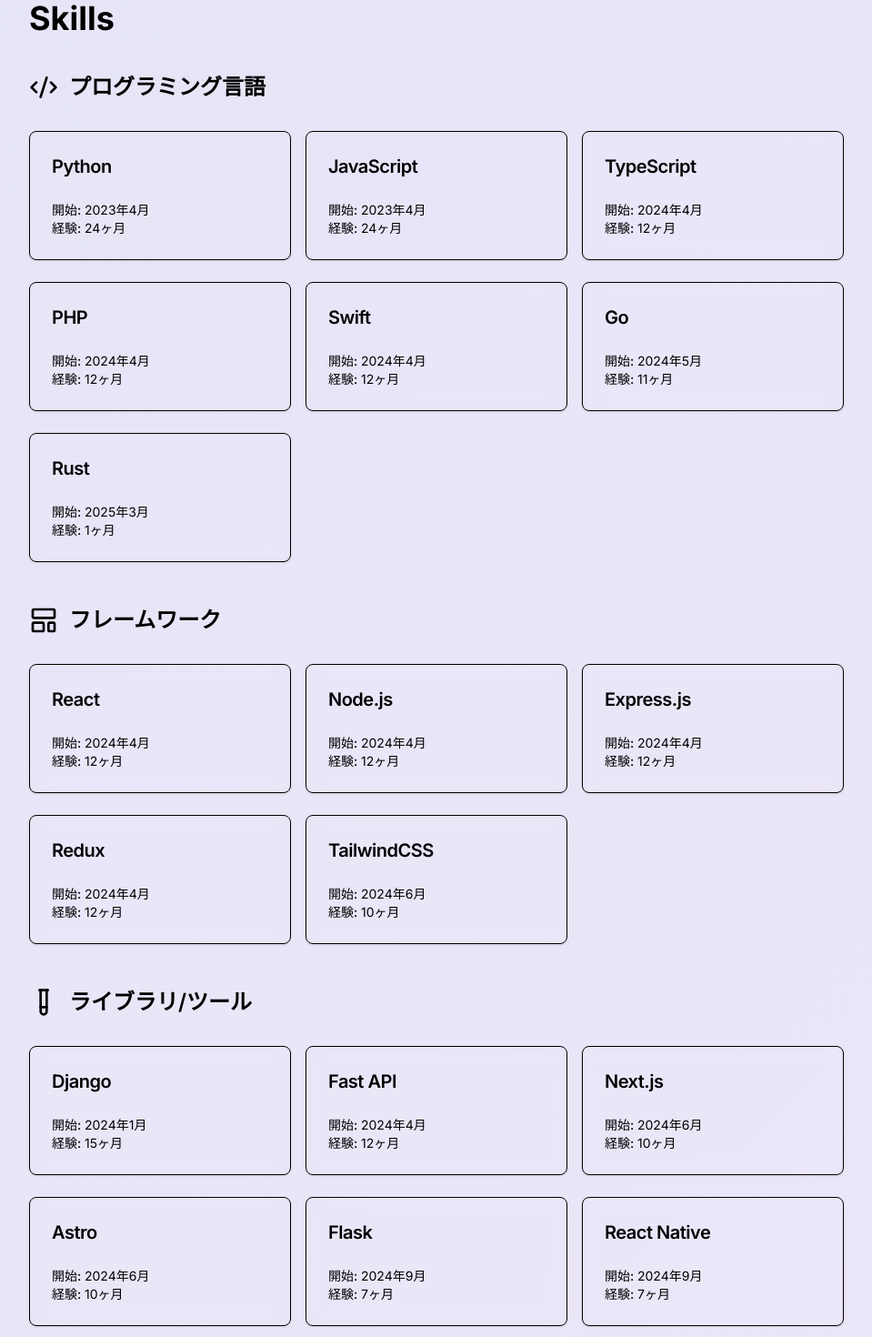
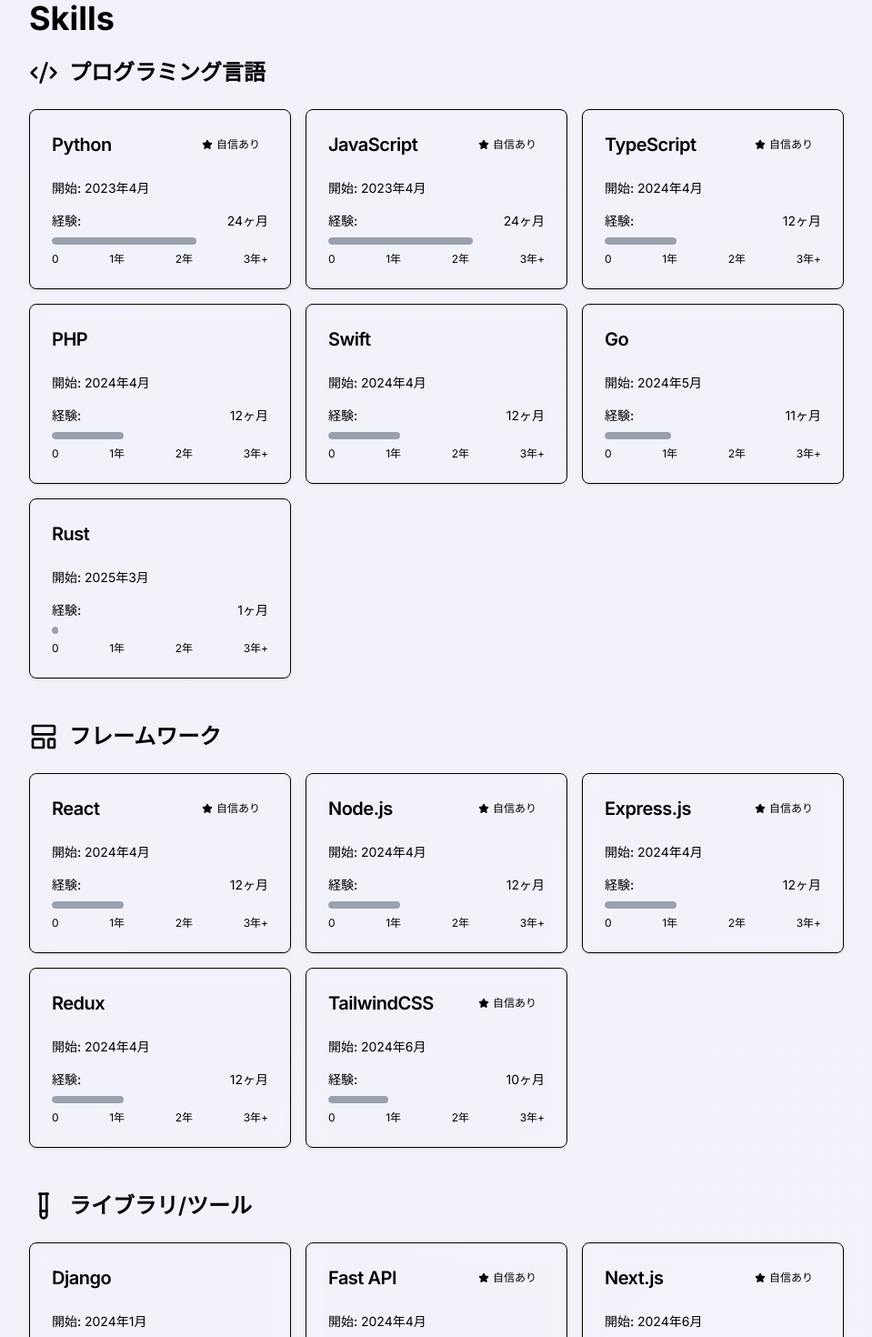
Before and after one commit to lvncer/portfolio, a Next.js app: page /skills in a window 1280 px wide. Shown: the part 160-1630 px from the top of the page at 91% size, without its empty margins (160-1119 px from the left). Built offline with nearby package versions, Linux system fonts and the light colour scheme.

Commit message:
資格ページに「LiveFx」プロジェクトの詳細を追加し、スキルページに自信ありフラグを追加。CSSのグラデーション背景の透明度を調整し、ナビゲーションバーのスタイルを改善。不要な経験ページを削除。

```diff
--- a/app/certifications/page.tsx
+++ b/app/certifications/page.tsx
@@ -4,6 +4,8 @@ import { motion } from "framer-motion";
 import { Card, CardContent, CardHeader, CardTitle } from "@/components/ui/card";
 import { Badge } from "@/components/ui/badge";
 import Link from "next/link";
+import { Button } from "@/components/ui/button";
+import { ExternalLink } from "lucide-react";
 
 const certifications = [
   {
@@ -35,23 +37,23 @@ const certifications = [
 const experiences = [
   {
     id: "livefx",
-    title: "スマホ向けインタラクティブシステム LiveFx",
+    title: "LiveFx",
     company: "SIW実行委員会",
     period: "2025",
     post: "プロジェクトマネージャー、フロントエンドエンジニア",
     description:
-      "入学式で、観客のスマホでカラフルなアニメーションなどを行いました。3000台以上のスマホの同期と、リアルタイムでのデータのやり取りを行うための工夫にこだわりました。",
+      "専門学校のグループの入学式イベントで、演者側の MIDI コントローラーによる画面演出の操作を、リアルタイムに観客のスマートフォンへ視覚効果として同期表示させました。",
     skills: [
       "React",
       "TypeScript",
       "WebSocket",
-      "Docker",
       "k8s",
-      "Node.js",
+      "Express",
       "AWS",
       "Prometheus",
       "Grafana",
     ],
+    url: "https://zenn.dev/tkszenn/articles/2e73439f678488",
   },
   {
     id: "autonomous-driving",
@@ -124,15 +126,7 @@ export default function Certifications() {
                     animate={{ opacity: 1, y: 0 }}
                     transition={{ delay: index * 0.1 }}
                   >
-                    <Link
-                      href={`
-                        ${
-                          exp.id === "livefx"
-                            ? "/experiences/livefx"
-                            : "/certifications"
-                        }`}
-                    >
-                      <Card className="transition-all duration-200 hover:shadow-lg hover:scale-[1.02]">
+                    <Card className="transition-all duration-200">
                       <CardHeader>
                         <CardTitle className="flex justify-between items-center">
                           <span>{exp.title}</span>
@@ -156,9 +150,25 @@ export default function Certifications() {
                             </Badge>
                           ))}
                         </div>
+                        {exp.url && (
+                          <>
+                            <div className="mt-4" />
+                            <div className="flex gap-4">
+                              <Button asChild variant="outline" size="sm">
+                                <Link
+                                  href={exp.url}
+                                  target="_blank"
+                                  rel="noopener noreferrer"
+                                >
+                                  <ExternalLink className="w-4 h-4 mr-2" />
+                                  詳細を見る
+                                </Link>
+                              </Button>
+                            </div>
+                          </>
+                        )}
                       </CardContent>
                     </Card>
-                    </Link>
                   </motion.div>
                 ))}
               </div>
--- a/app/experiences/layout.tsx
+++ /dev/null
@@ -1,25 +0,0 @@
-import Link from "next/link";
-import { ArrowLeft } from "lucide-react";
-
-export default function ExperienceLayout({
-  children,
-}: {
-  children: React.ReactNode;
-}) {
-  return (
-    <div className="min-h-screen pt-16">
-      <div className="container mx-auto px-4 py-24">
-        <div className="max-w-4xl mx-auto">
-          <Link
-            href="/certifications"
-            className="inline-flex items-center text-sm mb-8 hover:text-primary"
-          >
-            <ArrowLeft className="w-4 h-4 -mt-0.5 mr-3" />
-            Experienceページに戻る
-          </Link>
-          {children}
-        </div>
-      </div>
-    </div>
-  );
-}
--- a/app/experiences/livefx/page.tsx
+++ /dev/null
@@ -1,120 +0,0 @@
-"use client";
-
-import { motion } from "framer-motion";
-import { Card, CardContent, CardHeader, CardTitle } from "@/components/ui/card";
-import { Badge } from "@/components/ui/badge";
-import Image from "next/image";
-import { AlertCircle } from "lucide-react";
-
-type ProjectImage = {
-  url: string;
-  alt: string;
-  caption: string;
-};
-
-const experience = {
-  title: "スマホ向けインタラクティブシステム LiveFx",
-  company: "SIW実行委員会",
-  period: "2025",
-  post: "プロジェクトマネージャー、フロントエンドエンジニア",
-  description:
-    "入学式で、観客のスマホでカラフルなアニメーションなどを行いました。3000台以上のスマホの同期と、リアルタイムでのデータのやり取りを行うための工夫にこだわりました。",
-  skills: [
-    "React",
-    "TypeScript",
-    "WebSocket",
-    "Docker",
-    "k8s",
-    "Node.js",
-    "AWS",
-    "Prometheus",
-    "Grafana",
-  ],
-  images: [] as ProjectImage[],
-  // images: [
-  //   {
-  //     url: "/livefx/overview.png",
-  //     alt: "LiveFxシステム概要",
-  //     caption: "システム全体のアーキテクチャ図",
-  //   } as ProjectImage,
-  //   {
-  //     url: "/livefx/monitoring.png",
-  //     alt: "モニタリングダッシュボード",
-  //     caption: "Grafanaを用いたリアルタイムモニタリング",
-  //   } as ProjectImage,
-  //   {
-  //     url: "/livefx/frontend.png",
-  //     alt: "フロントエンド画面",
-  //     caption: "観客のスマートフォンに表示される画面",
-  //   } as ProjectImage,
-  // ],
-};
-
-export default function LiveFxDetail() {
-  return (
-    <motion.div
-      initial={{ opacity: 0, y: 20 }}
-      animate={{ opacity: 1, y: 0 }}
-      transition={{ duration: 0.5 }}
-    >
-      <Card>
-        <CardHeader>
-          <CardTitle className="flex justify-between items-center">
-            <span>{experience.title}</span>
-            <Badge variant="secondary">{experience.period}</Badge>
-          </CardTitle>
-        </CardHeader>
-        <CardContent>
-          <div className="space-y-8">
-            <div>
-              <p className="text-sm font-medium mb-1">
-                運営: {experience.company}
-              </p>
-              <p className="text-sm font-medium mb-3">
-                担当: {experience.post}
-              </p>
-              <p className="text-sm text-muted-foreground">
-                {experience.description}
-              </p>
-            </div>
-
-            <div className="flex flex-wrap gap-2">
-              {experience.skills.map((skill) => (
-                <Badge key={skill} variant="outline">
-                  {skill}
-                </Badge>
-              ))}
-            </div>
-
-            {experience.images.length > 0 ? (
-              <div className="grid grid-cols-1 md:grid-cols-2 lg:grid-cols-3 gap-6">
-                {experience.images.map((image, index) => (
-                  <div key={index} className="space-y-2">
-                    <div className="relative aspect-video overflow-hidden rounded-lg border bg-muted">
-                      <Image
-                        src={image.url}
-                        alt={image.alt}
-                        fill
-                        className="object-cover"
-                      />
-                    </div>
-                    <p className="text-sm text-muted-foreground text-center">
-                      {image.caption}
-                    </p>
-                  </div>
-                ))}
-              </div>
-            ) : (
-              <div className="flex items-center gap-2 p-4 rounded-lg bg-muted">
-                <AlertCircle className="h-5 w-5 text-muted-foreground" />
-                <p className="text-sm text-muted-foreground">
-                  プロジェクトの画像は現在準備中です。公開をお待ちください。
-                </p>
-              </div>
-            )}
-          </div>
-        </CardContent>
-      </Card>
-    </motion.div>
-  );
-}
--- a/app/globals.css
+++ b/app/globals.css
@@ -45,8 +45,13 @@
     --chart-4: 43 74% 66%;
     --chart-5: 27 87% 67%;
     --radius: 0.5rem;
-    --gradient-bg-light-1: rgba(78, 84, 200, 0.15);
-    --gradient-bg-light-2: rgba(143, 86, 216, 0.15);
+    --gradient-bg-light-1: rgba(78, 84, 200, 0.08); /* 青紫の透明度を下げた */
+    --gradient-bg-light-2: rgba(
+      100,
+      100,
+      200,
+      0.08
+    ); /* より青っぽい色に変更、透明度も下げた */
   }
   .dark {
     --background: 0 0% 3.9%;
@@ -109,8 +114,8 @@
   left: 0;
   background: linear-gradient(
     135deg,
-    rgba(78, 84, 200, 0.1) 0%,
-    rgba(143, 86, 216, 0.1) 100%
+    rgba(78, 84, 200, 0.05) 0%,
+    rgba(100, 100, 200, 0.05) 100%
   );
   z-index: -1;
 }
--- a/app/skills/page.tsx
+++ b/app/skills/page.tsx
@@ -9,14 +9,17 @@ import {
   Database,
   Cpu,
   LucideIcon,
+  Star,
 } from "lucide-react";
 import { useState, useEffect } from "react";
+import { Badge } from "@/components/ui/badge";
 
 // スキルの型定義
 interface Skill {
   name: string;
   startDate: string; // YYYY-MM-DD形式
   months?: number; // 計算後に追加される経過月数
+  confident?: boolean; // 自信ありフラグ
 }
 
 // スキルカテゴリの型定義
@@ -32,6 +35,11 @@ const calculateMonths = (startDate: string): number => {
   const currentDate = new Date();
   // 開始日を解析（YYYY-MM-DD形式）
   const start = new Date(startDate);
+
+  // 未来の日付の場合は0を返す
+  if (start > currentDate) {
+    return 0;
+  }
 
   // 年の差を計算
   const yearDiff = currentDate.getFullYear() - start.getFullYear();
@@ -50,9 +58,9 @@ const skillCategories: SkillCategory[] = [
     title: "プログラミング言語",
     icon: Code2,
     skills: [
-      { name: "Python", startDate: "2023-04-01" },
-      { name: "JavaScript", startDate: "2023-04-01" },
-      { name: "TypeScript", startDate: "2024-04-01" },
+      { name: "Python", startDate: "2023-04-01", confident: true },
+      { name: "JavaScript", startDate: "2023-04-01", confident: true },
+      { name: "TypeScript", startDate: "2024-04-01", confident: true },
       { name: "PHP", startDate: "2024-04-01" },
       { name: "Swift", startDate: "2024-04-01" },
       { name: "Go", startDate: "2024-05-01" },
@@ -63,11 +71,11 @@ const skillCategories: SkillCategory[] = [
     title: "フレームワーク",
     icon: LayoutTemplate,
     skills: [
-      { name: "React", startDate: "2024-04-01" },
-      { name: "Node.js", startDate: "2024-04-01" },
-      { name: "Express.js", startDate: "2024-04-01" },
+      { name: "React", startDate: "2024-04-01", confident: true },
+      { name: "Node.js", startDate: "2024-04-01", confident: true },
+      { name: "Express.js", startDate: "2024-04-01", confident: true },
       { name: "Redux", startDate: "2024-04-01" },
-      { name: "TailwindCSS", startDate: "2024-06-01" },
+      { name: "TailwindCSS", startDate: "2024-06-01", confident: true },
     ],
   },
   {
@@ -75,10 +83,10 @@ const skillCategories: SkillCategory[] = [
     icon: TestTube,
     skills: [
       { name: "Django", startDate: "2024-01-01" },
-      { name: "Fast API", startDate: "2024-04-01" },
-      { name: "Next.js", startDate: "2024-06-01" },
+      { name: "Fast API", startDate: "2024-04-01", confident: true },
+      { name: "Next.js", startDate: "2024-06-01", confident: true },
       { name: "Astro", startDate: "2024-06-01" },
-      { name: "Flask", startDate: "2024-09-01" },
+      { name: "Flask", startDate: "2024-09-01", confident: true },
       { name: "React Native", startDate: "2024-09-01" },
     ],
   },
@@ -86,25 +94,26 @@ const skillCategories: SkillCategory[] = [
     title: "データベース",
     icon: Database,
     skills: [
-      { name: "MySQL", startDate: "2023-04-01" },
+      { name: "MySQL", startDate: "2023-04-01", confident: true },
       { name: "MongoDB", startDate: "2024-04-01" },
       { name: "SQLite", startDate: "2024-04-01" },
       { name: "Firebase", startDate: "2024-05-01" },
-      { name: "Supabase", startDate: "2024-09-01" },
+      { name: "Supabase", startDate: "2024-09-01", confident: true },
     ],
   },
   {
     title: "その他",
     icon: Cpu,
     skills: [
-      { name: "Linux", startDate: "2023-04-01" },
-      { name: "VSCode", startDate: "2023-04-01" },
-      { name: "Git", startDate: "2023-06-01" },
+      { name: "Linux", startDate: "2023-04-01", confident: true },
+      { name: "VSCode", startDate: "2023-04-01", confident: true },
+      { name: "Git", startDate: "2023-06-01", confident: true },
       { name: "AWS", startDate: "2023-09-01" },
       { name: "Figma", startDate: "2024-09-01" },
       { name: "Docker", startDate: "2025-01-01" },
       { name: "CI/CD", startDate: "2025-01-01" },
       { name: "Cursor Pro", startDate: "2025-05-16" },
+      { name: "Google AI Pro", startDate: "2025-05-21" },
     ],
   },
 ];
@@ -113,6 +122,13 @@ const skillCategories: SkillCategory[] = [
 interface SkillCategoryWithMonths extends SkillCategory {
   skills: (Skill & { months: number })[];
 }
+
+// 経験月数からパーセンテージを計算（最大36ヶ月=100%とする）
+const calculatePercentage = (months: number): number => {
+  const maxMonths = 36; // 3年を100%とする
+  const percentage = Math.min((months / maxMonths) * 100, 100);
+  return percentage;
+};
 
 export default function Skills(): JSX.Element {
   // 現在表示されている経過月数を保持するための状態
@@ -142,7 +158,7 @@ export default function Skills(): JSX.Element {
       <div className="container mx-auto px-4 py-24">
         <div className="max-w-4xl mx-auto">
           <h1 className="text-4xl font-bold">Skills</h1>
-          <div className="mb-10" />
+          <div className="mb-6" />
           <div className="space-y-12">
             {isLoading ? (
               // データがロードされるまでの表示
@@ -157,6 +173,7 @@ export default function Skills(): JSX.Element {
                   <div className="mb-6" />
                   <div className="grid gap-4 md:grid-cols-3">
                     {category.skills.map((skill, skillIndex) => {
+                      const percentage = calculatePercentage(skill.months);
                       return (
                         <motion.div
                           key={skill.name}
@@ -166,17 +183,25 @@ export default function Skills(): JSX.Element {
                             delay: categoryIndex * 0.1 + skillIndex * 0.05,
                           }}
                         >
-                          <div className="mt-2" />
                           <Card>
                             <CardHeader>
-                              <div className="flex items-center gap-3">
+                              <div className="flex items-center justify-between">
                                 <CardTitle className="text-xl font-semibold">
                                   {skill.name}
                                 </CardTitle>
+                                {skill.confident && (
+                                  <Badge
+                                    variant="secondary"
+                                    className="flex items-center"
+                                  >
+                                    <Star className="w-3 h-3 fill-current" />
+                                    自信あり
+                                  </Badge>
+                                )}
                               </div>
                             </CardHeader>
                             <CardContent>
-                              <div className="space-y-2">
+                              <div className="space-y-4">
                                 <p className="text-sm text-muted-foreground">
                                   {/* 開始日と経過月数を表示 */}
                                   <span className="font-medium">開始: </span>
@@ -187,10 +212,26 @@ export default function Skills(): JSX.Element {
                                       month: "long",
                                     }
                                   )}
-                                  <br />
-                                  <span className="font-medium">経験: </span>
-                                  {skill.months}ヶ月
                                 </p>
+                                <div className="space-y-2">
+                                  <div className="flex justify-between text-sm">
+                                    <span className="font-medium">経験:</span>
+                                    <span>{skill.months}ヶ月</span>
+                                  </div>
+                                  {/* カスタムプログレスバー */}
+                                  <div className="h-2 w-full rounded-full overflow-hidden relative">
+                                    <div
+                                      className="bg-gray-400 absolute top-0 left-0 h-full rounded-full"
+                                      style={{ width: `${percentage}%` }}
+                                    />
+                                  </div>
+                                  <div className="flex justify-between text-xs text-muted-foreground">
+                                    <span>0</span>
+                                    <span>1年</span>
+                                    <span>2年</span>
+                                    <span>3年+</span>
+                                  </div>
+                                </div>
                               </div>
                             </CardContent>
                           </Card>
--- a/components/navbar.tsx
+++ b/components/navbar.tsx
@@ -50,7 +50,7 @@ export default function Navbar() {
         </div>
 
         {/* デスクトップ用ナビゲーション */}
-        <div className="hidden md:flex items-center gap-6">
+        <div className="hidden md:flex items-center gap-10">
           {navItems.map(({ path, label }) => (
             <Link
               key={path}
```
Also changed, not shown: 1 other file (tests, documents, lock files or other folders). Lines whose indentation alone changed are shown as unchanged.
